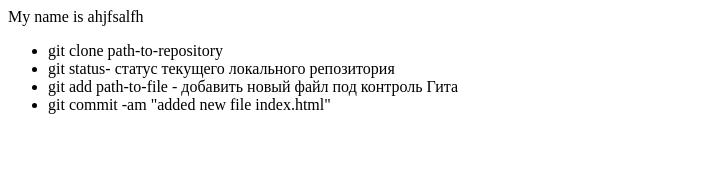
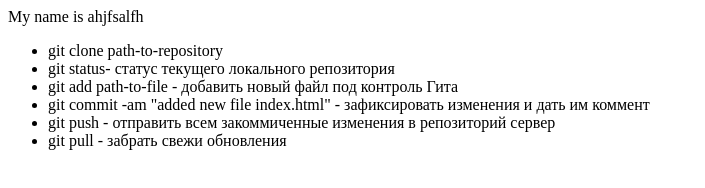
Before and after one commit to WebStanislav/git-lesson, a plain HTML site: page index.html in a window 1280 px wide. Shown: the whole page, without its empty margins (0-705 px from the left). Drawn offline with Linux system fonts and the light colour scheme.

Commit message:
added push-pull instructions to html

```diff
--- a/index.html
+++ b/index.html
@@ -6,6 +6,8 @@
         <li>git clone path-to-repository</li>
         <li>git status- статус текущего локального репозитория</li>
         <li>git add path-to-file - добавить новый файл под контроль Гита</li>
-        <li>git commit -am "added new file index.html"</li>
+        <li>git commit -am "added new file index.html" - зафиксировать изменения и дать им коммент</li>
+        <li>git push - отправить всем закоммиченные изменения в репозиторий сервер</li>
+        <li>git pull - забрать свежи обновления</li>
     </ul>
 </div>
```
